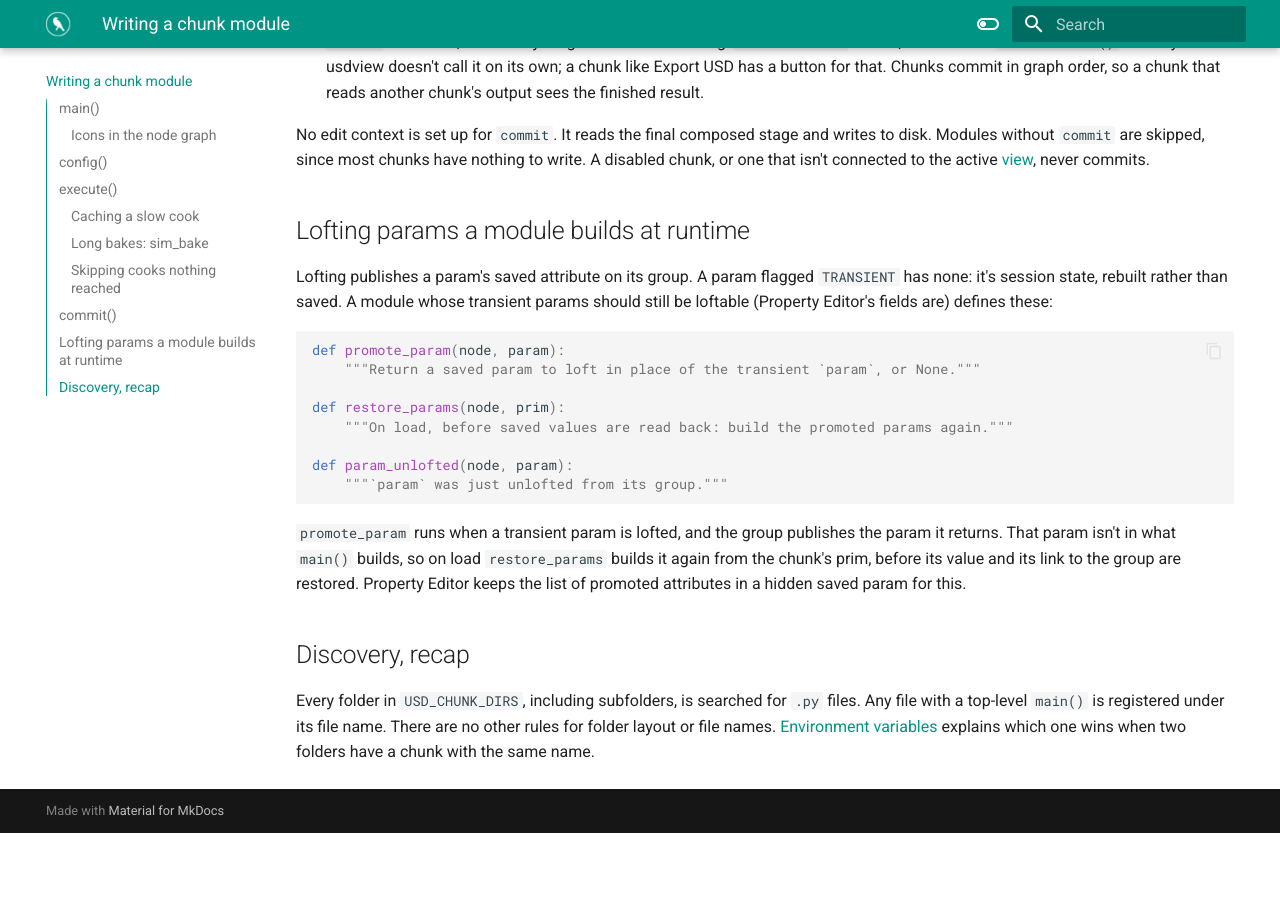
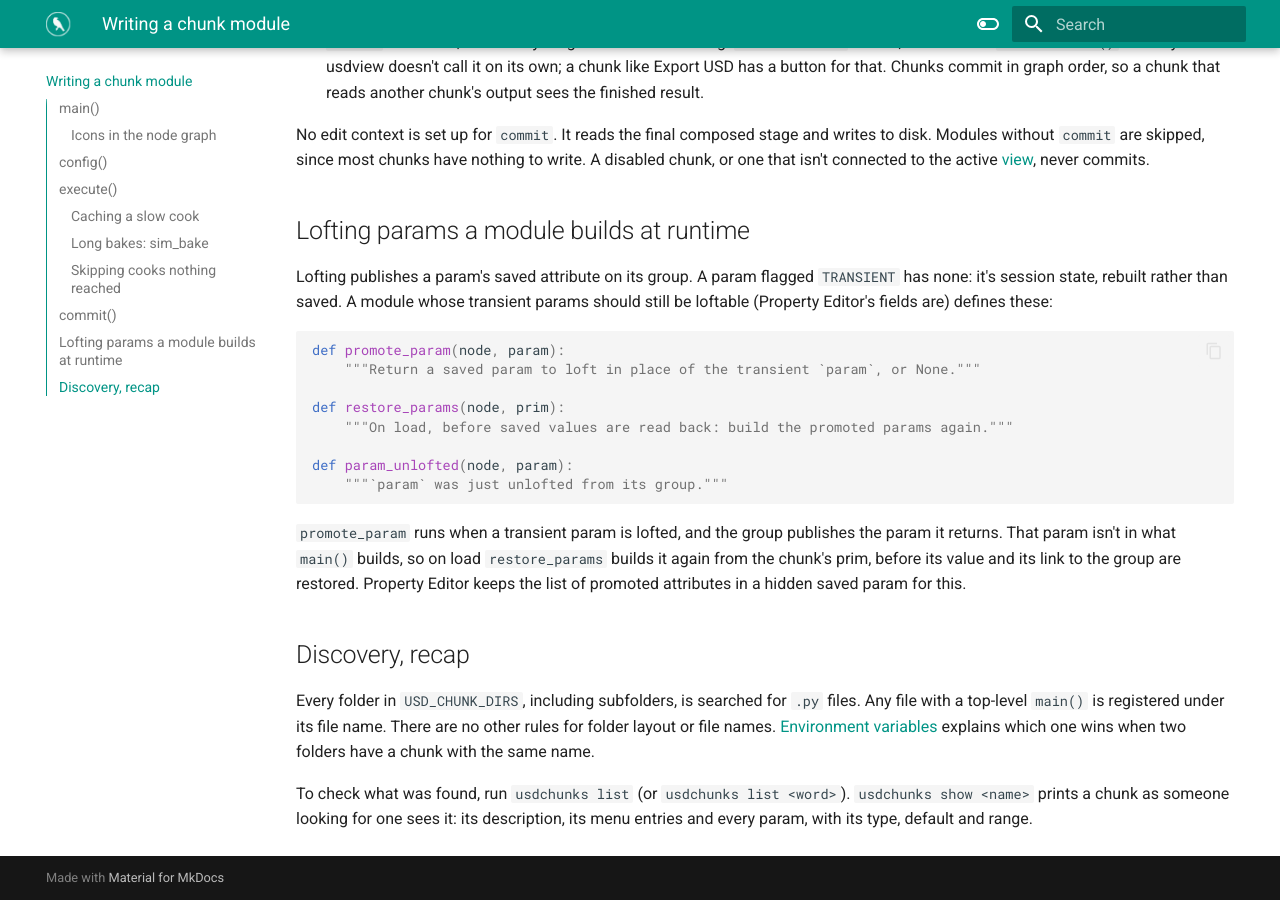
Before and after one commit to HuginStudios/usd_chunks, an MkDocs documentation site: the page built from docs/writing-a-chunk.md, in a window 1280 px wide and 900 px high, scrolled down 8706 px. Built offline with MkDocs 1.6.1 and Material for MkDocs 9.7.7, drawn with Linux system fonts in a browser that asks for light colours; before the commit the page ends 9539 px from its top, so only the background shows below that.

Commit message:
📝 Point the docs and skills at list and show
The first commit updated the build skill and the scripting table only.
The write-chunk skill still grepped chunks/ to see if a chunk exists.
The batch skill didn't say where an override's param names come from,
and nothing told an author how their chunk looks to someone finding it.

```diff
--- a/docs/writing-a-chunk.md
+++ b/docs/writing-a-chunk.md
@@ -434,3 +434,7 @@ Any file with a top-level `main()` is registered under its file name. There are
 no other rules for folder layout or file names. [Environment
 variables](install.md#environment-variables) explains which one wins when two folders have
 a chunk with the same name.
+
+To check what was found, run `usdchunks list` (or `usdchunks list <word>`). `usdchunks show
+<name>` prints a chunk as someone looking for one sees it: its description, its menu
+entries and every param, with its type, default and range.
```
Also changed, not shown: AGENTS.md (+2 -1 lines), docs/install.md (+3 -0 lines), skills/usd-chunks-batch/SKILL.md (+1 -0 lines), skills/usd-chunks-review-chunk/SKILL.md (+1 -0 lines), skills/usd-chunks-write-chunk/SKILL.md (+4 -2 lines).
